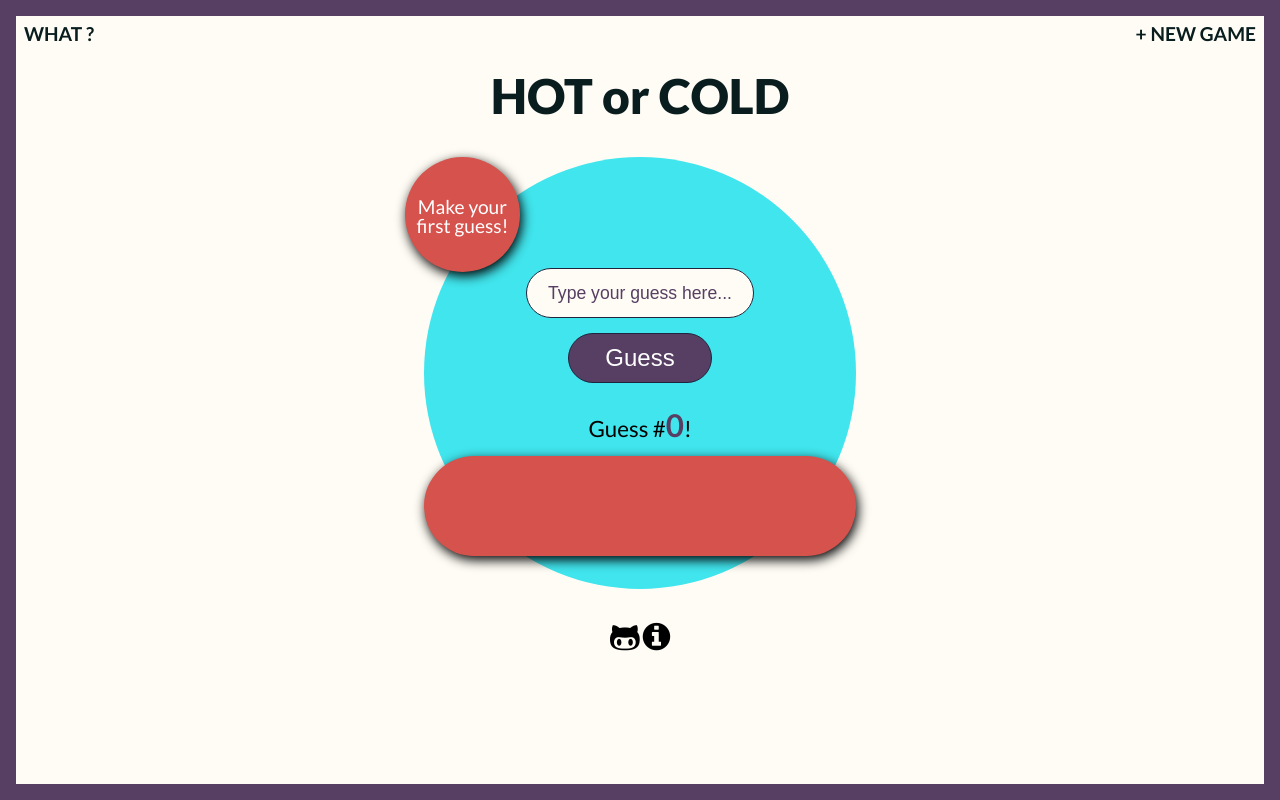
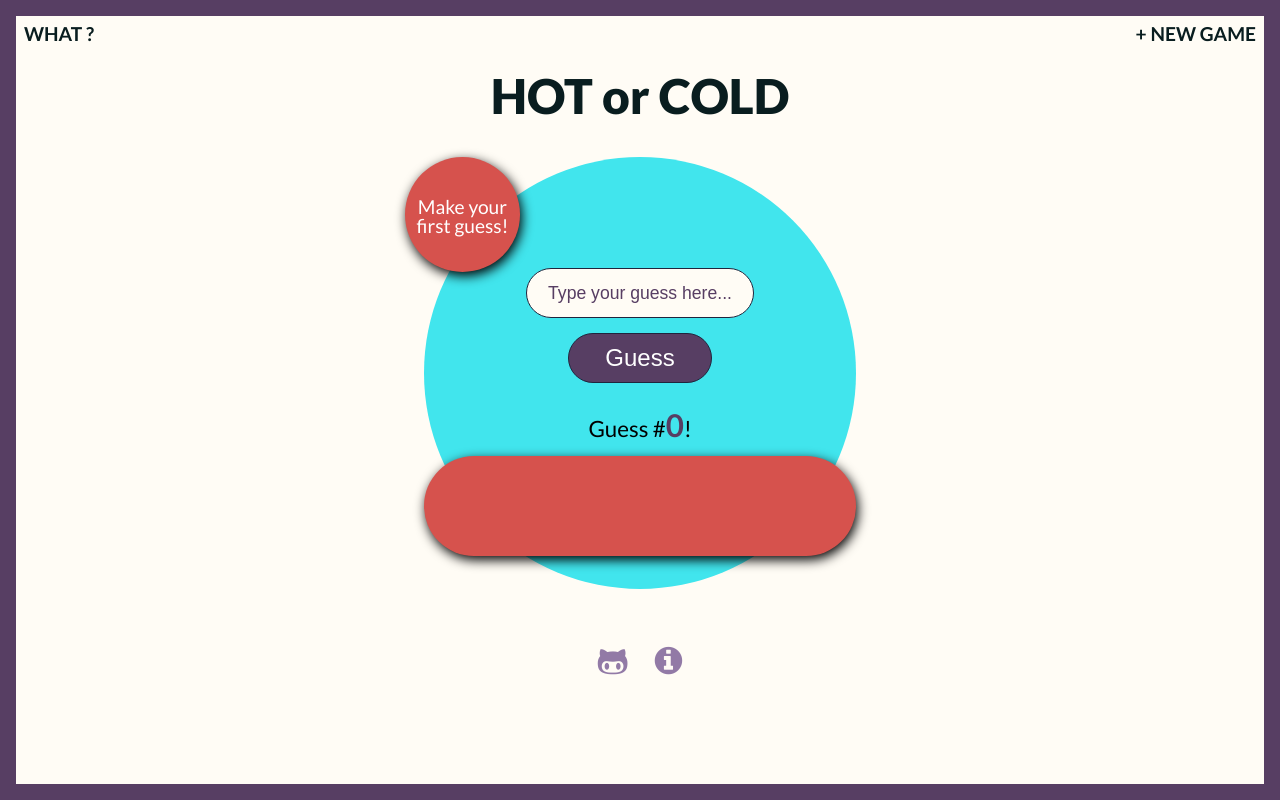
Before and after one commit to KeeganAriel/hotncold, a plain HTML site: page index.html in a window 1280 px wide. Drawn offline with nearby package versions, Linux system fonts and the light colour scheme.

Commit message:
info icons format

```diff
--- a/styles/style.css
+++ b/styles/style.css
@@ -78,6 +78,7 @@ nav {
 	padding: 1.5em;
 }
 
+
 nav ul li {
 	text-transform: uppercase;
 	font-weight: 700;
@@ -110,7 +111,7 @@ h1 {
 	width: 100%;
 	height: 100%;
 	color: #fff;
-	background: #D6524D;
+/*	background: #D6524D;*/
 	position: absolute;
 	top: 0;
 	left: 0;
@@ -121,7 +122,7 @@ h1 {
 
 .content {
 	color: #FFFCF5;;
-	background: #e74c3c;
+	background: #D6524D;
 	position: relative;
 	height: auto;
 	width: 600px;
@@ -178,7 +179,7 @@ h1 {
 .content > div a {
 	font-size: 0.8em;
 	background: #573E63;
-	color: #95a5a6;
+	color: #FFFFFF;
 	padding: 0.5em 2em;
 	margin-bottom: 50px;
 	border-radius: 3px;
@@ -317,3 +318,20 @@ ul.guessBox li {
 	margin: 0.2em;
 	color: black;
 }
+
+.socialIcons {
+    display: flex;
+    justify-content: center;
+    margin-bottom: 1.5em;
+    margin-top: 3.5em;
+}
+
+#gitIcon {
+  color: #927AA6;
+  margin-right: .85em;
+}
+
+#infoIcon {
+  color: #927AA6;
+  margin-left: .85em;
+}
```
